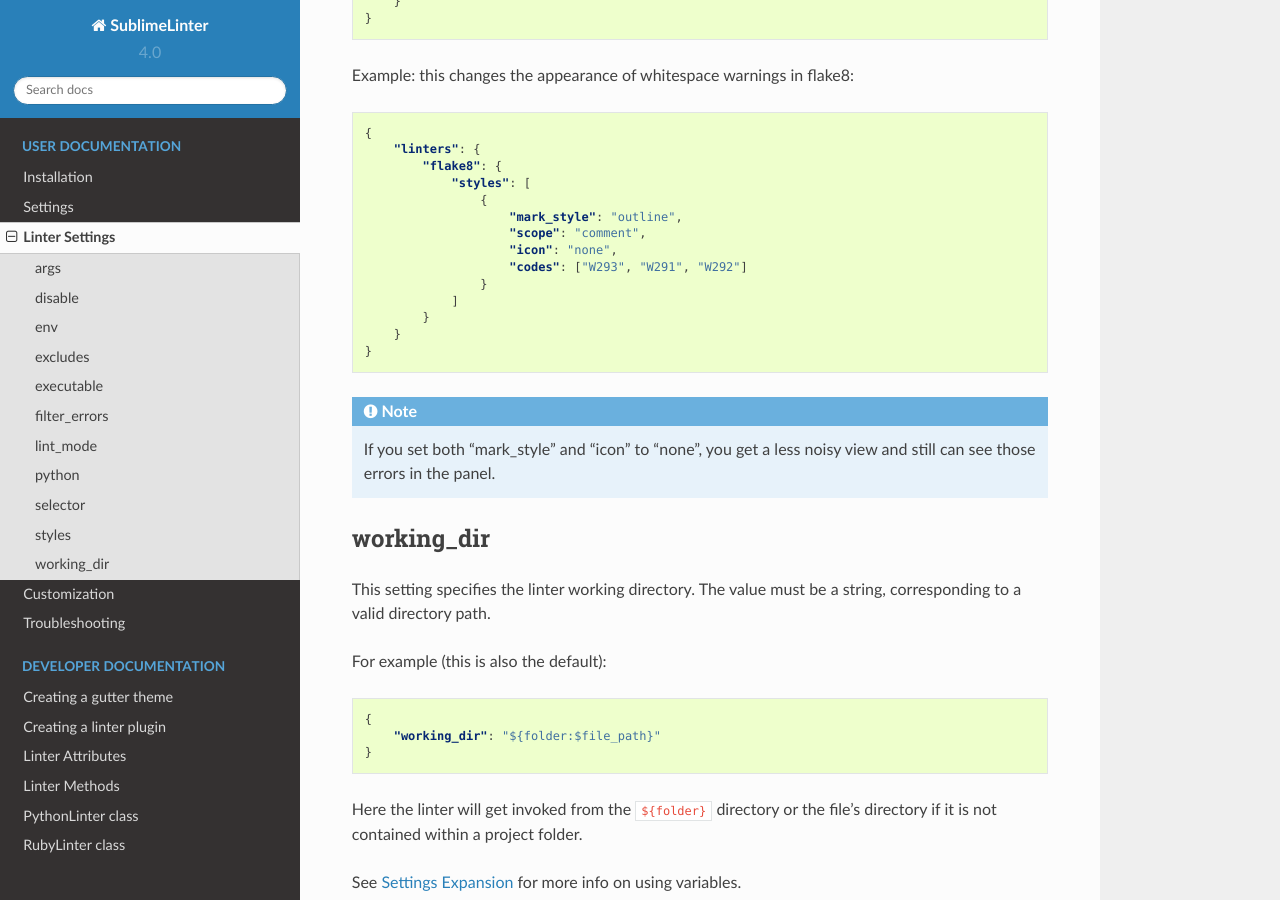
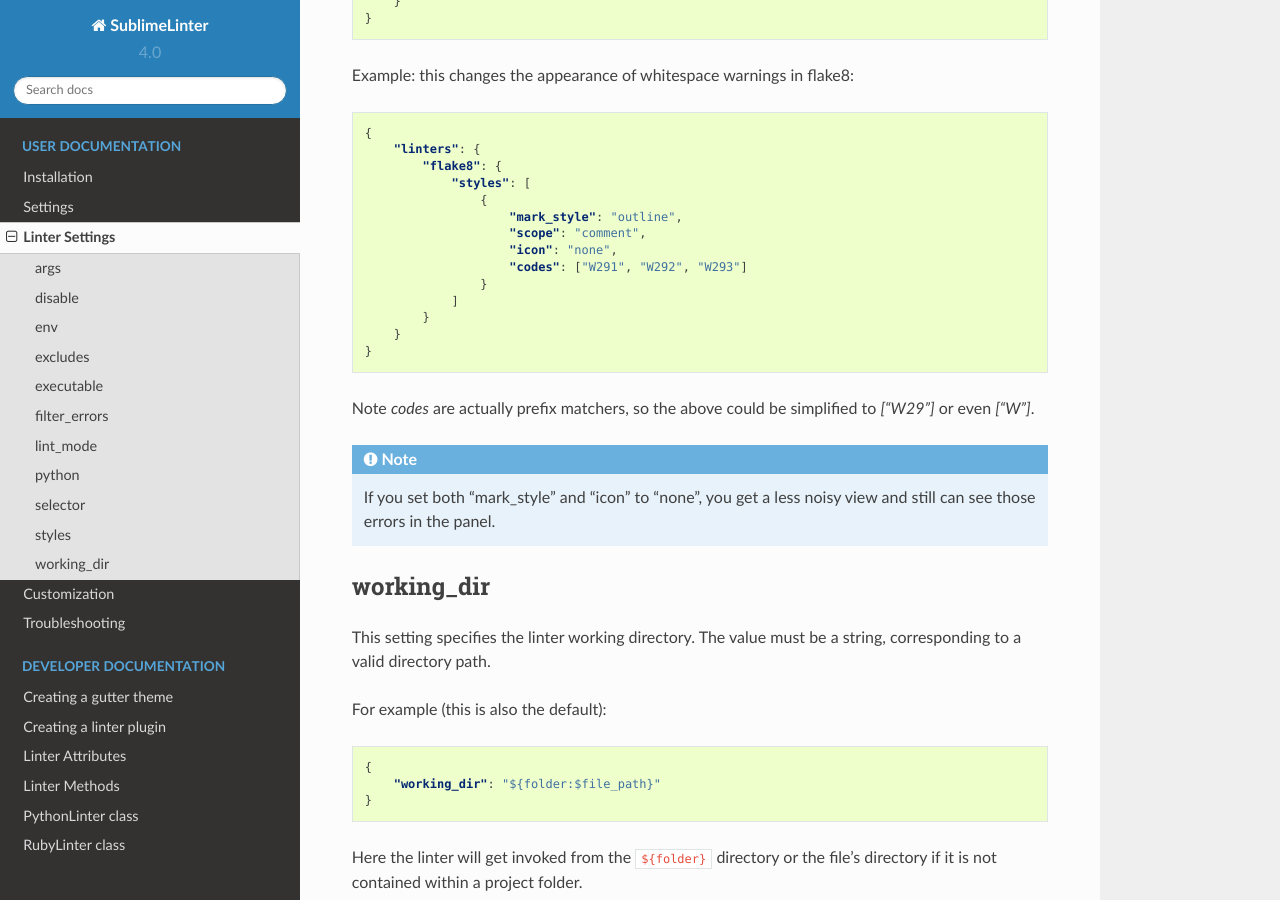
Before and after one commit to SublimeLinter/SublimeLinter, a Sphinx documentation site: the page built from docs/linter_settings.rst, in a window 1280 px wide and 900 px high, scrolled down 4120 px. Built offline with Sphinx 7.4.7 and the Read the Docs theme 2.0.0, drawn with Linux system fonts in a browser that asks for light colours.

Commit message:
Let `codes` within `styles` definitions be prefixes
If the user specifies `codes` in the linters `styles` section, handle
them as prefix matches.

E.g. let a `W2` match against `W290,W291,...`.

This makes sense as `codes` or rule names typically have some namespacy
or hierarchical form, like rubocops `layout/whitespace/line-ending` or
the typical eslint form: `<plugin-name>/<rule-name>`.

Doing this implicitly without requiring a special token, e.g. `W2*` or
something similar, simplifies the implementation to a one-liner.  It
may be good enough.

```diff
--- a/docs/linter_settings.rst
+++ b/docs/linter_settings.rst
@@ -220,12 +220,15 @@
                         "mark_style": "outline",
                         "scope": "comment",
                         "icon": "none",
-                        "codes": ["W293", "W291", "W292"]
+                        "codes": ["W291", "W292", "W293"]
                     }
                 ]
             }
         }
     }
+
+Note `codes` are actually prefix matchers, so the above could be simplified to
+`["W29"]` or even `["W"]`.
 
 .. note::
 
```
Also changed, not shown: 1 other file.
